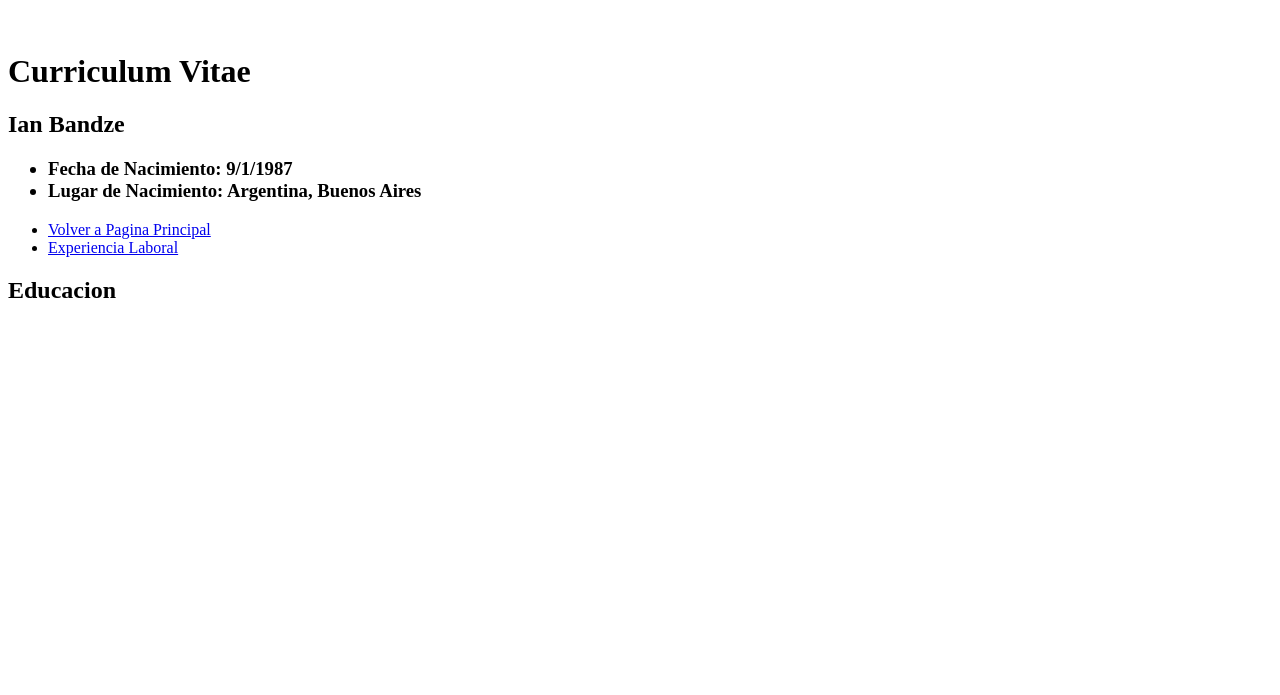
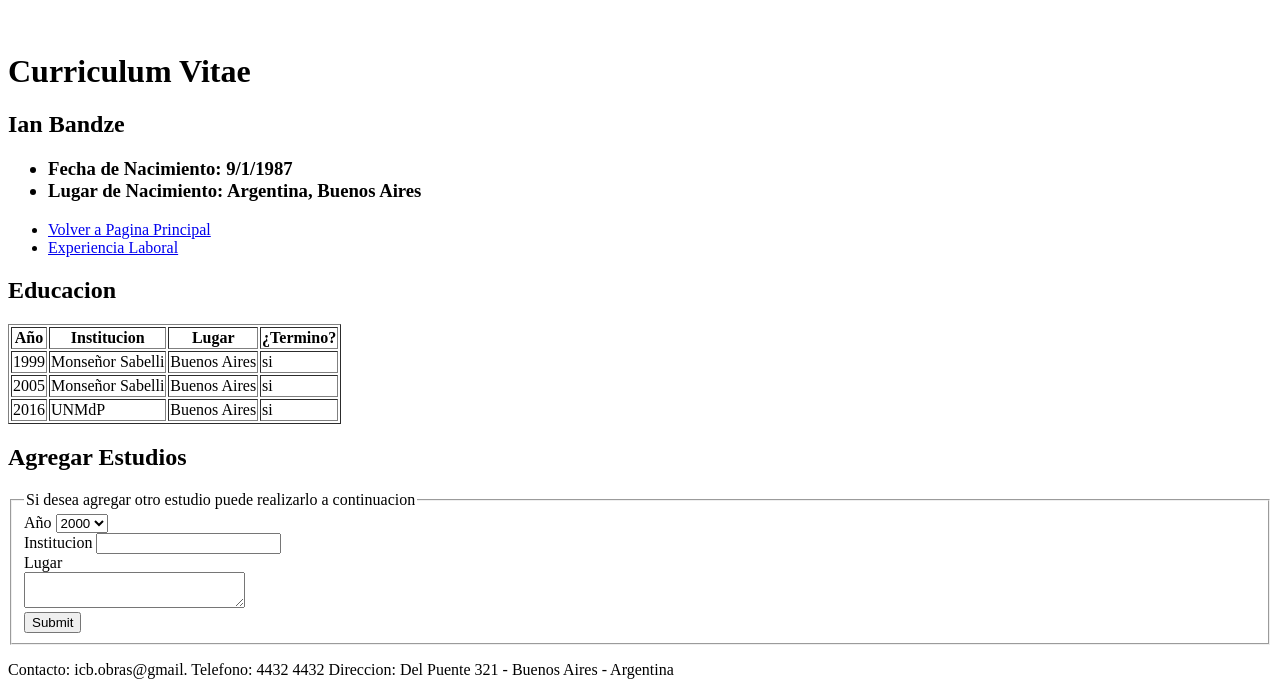
Before and after one commit to arqianb/Entrega, a plain HTML site: page estudios.html in a window 1280 px wide. Shown: the part 725-1420 px from the top of the page. Before the commit the page ends 1049 px from the top, so only its background shows below. Drawn offline with Linux system fonts and the light colour scheme.

Commit message:
k)Estudios

```diff
--- a/estudios.html
+++ b/estudios.html
@@ -966,5 +966,68 @@
       <li><a href="experiencia.html">Experiencia Laboral</a>
     </ul>
     <h2> Educacion </h2>
+    <table border="1">
+      <tr>
+        <th>Año</th>
+        <th>Institucion</th>
+        <th>Lugar</th>
+        <th>¿Termino?</th>
+      </tr>
+      <tr>
+        <td>1999</td>
+        <td>Monseñor Sabelli</td>
+        <td>Buenos Aires</td>
+        <td>si</td>
+      </tr>
+      <tr>
+        <td>2005</td>
+        <td>Monseñor Sabelli</td>
+        <td>Buenos Aires</td>
+        <td>si</td>
+      </tr>
+      <tr>
+        <td>2016</td>
+        <td>UNMdP</td>
+        <td>Buenos Aires</td>
+        <td>si</td>
+      </tr>
+    </table>
+    <h2> Agregar Estudios </h2>
+    <form autocomplete="off" name="formulario1">
+      <fieldset>
+        <legend> Si desea agregar otro estudio puede realizarlo a continuacion </legend>
+        <lebel for="year">Año</lebel>
+          <select>
+            <option>2000</option>
+            <option>2001</option>
+            <option>2002</option>
+            <option>2003</option>
+            <option>2004</option>
+            <option>2005</option>
+            <option>2006</option>
+            <option>2007</option>
+            <option>2008</option>
+            <option>2009</option>
+            <option>2010</option>
+            <option>2011</option>
+            <option>2012</option>
+            <option>2013</option>
+            <option>2014</option>
+            <option>2015</option>
+            <option>2016</option>
+            <option>2017</option>
+            <option>2018</option>
+            <option>2019</option>
+            <option>2020</option>
+          </select><br/>
+        <lebel for="text">Institucion</lebel>
+        <input type="text" maxlength="20"><br/>
+        <lebel for="text">Lugar</lebel><br/>
+        <textarea name="area-texto" rows="2" cols="25" maxlength="30"></textarea><br/>
+        <input type="submit">
+    </fieldset>
   </body>
+  <footer>
+    <p title="contacto"> Contacto: icb.obras@gmail.    Telefono: 4432 4432     Direccion: Del Puente 321 - Buenos Aires - Argentina </p>
+    </footer>
 </html>
```
